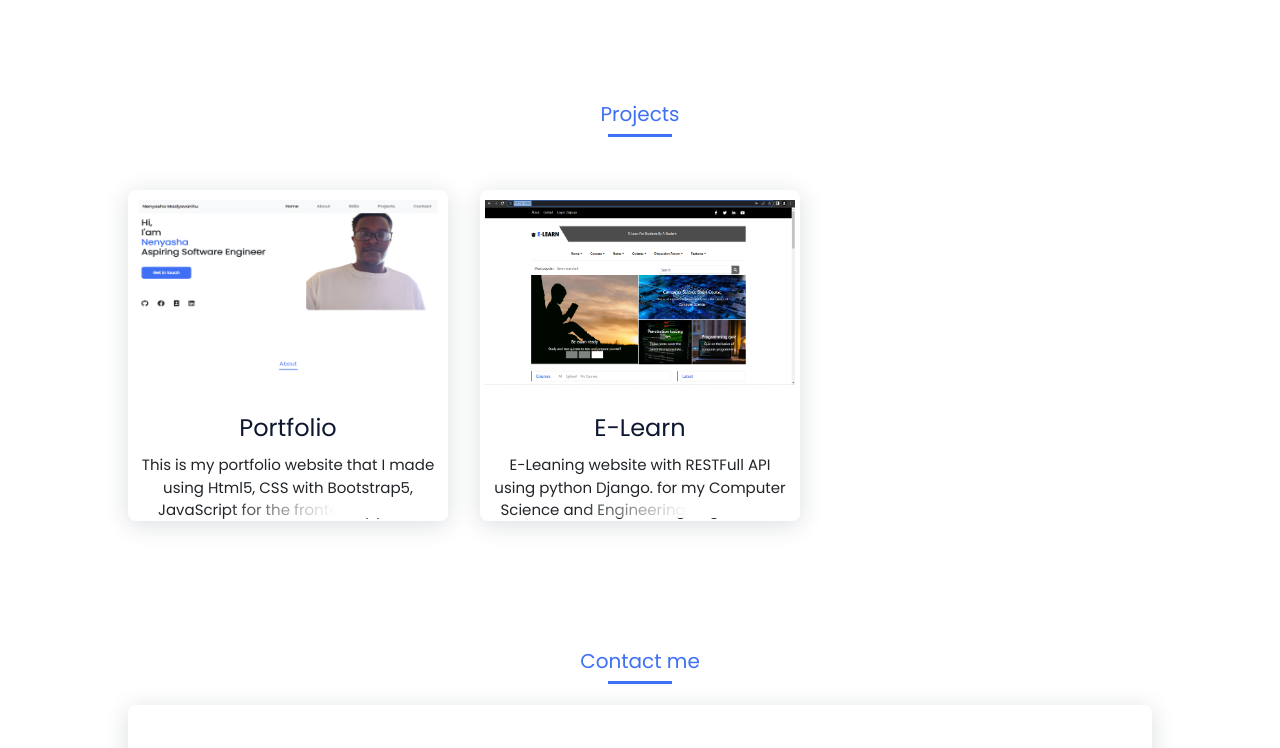
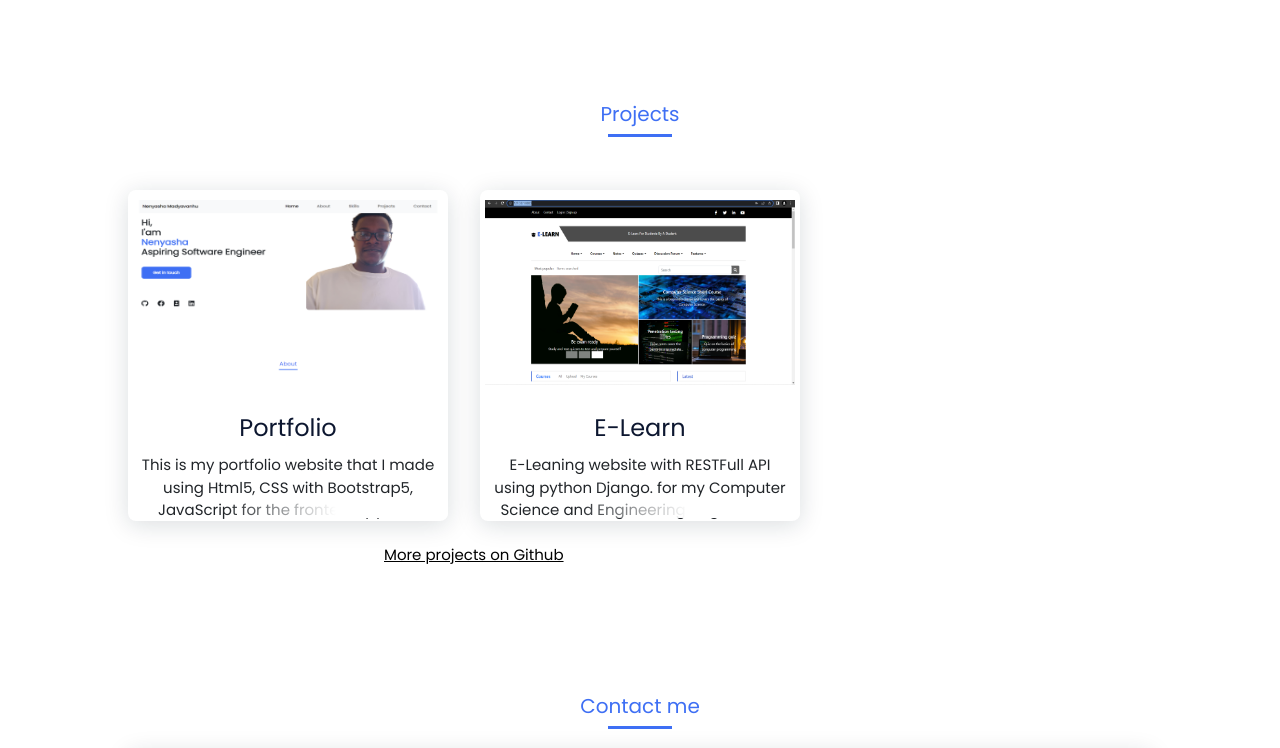
Before and after one commit to Dei-gratia/Portfolio, a Django app: page / in a window 1280 px wide. Shown: the part 2917-3665 px from the top of the page. Run offline with Django 4.2, Linux system fonts and the light colour scheme; data comes from the database, SQL or seed files in the repository; some libraries are stand-ins or nearby versions.

Commit message:
updated index template

```diff
--- a/portfolio/templates/index.html
+++ b/portfolio/templates/index.html
@@ -141,6 +141,8 @@
 					</a>
 					{% endfor %}
 				</div>
+				<br>
+				<a href="https://github.com/Dei-gratia/" class="github-link" style="">More projects on Github</a>
 
 			</section>
 
--- a/static/css/styles.css
+++ b/static/css/styles.css
@@ -308,6 +308,20 @@ a:active {
 	padding: 10px 5px 5px;
 	height: 200px;
 	width: 100%;
+}
+
+.github-link {
+	color: black;
+	text-align: center !important;
+	text-decoration: underline;
+	position: relative;
+	margin: 30%;
+
+}
+
+.github-link:hover {
+	color: hsl(224, 89%, 60%);
+	text-decoration: underline;
 }
 
 .my_project_modal_title {
```
